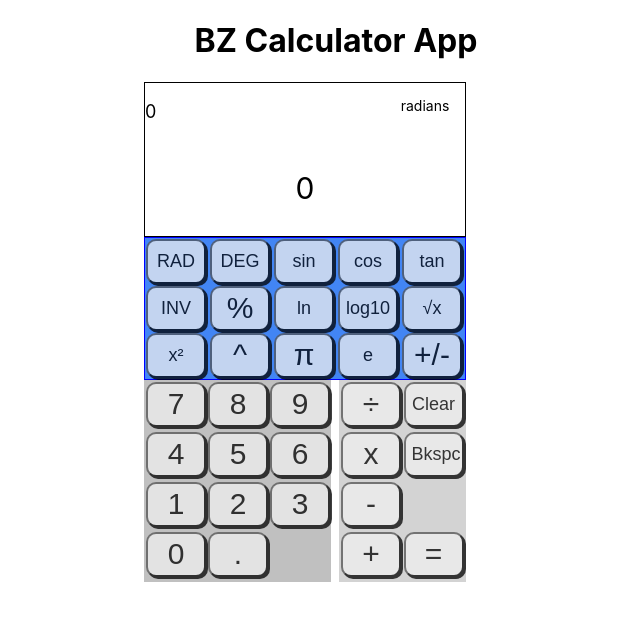
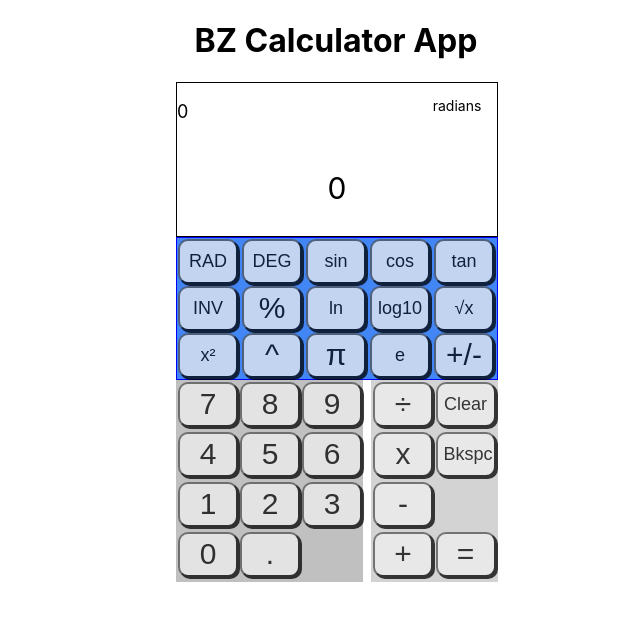
Before and after one commit to BennyZ3/bz-calculator, a React (Create React App) app: page / in a window 1280 px wide. Shown: the top 620 px of the page, without its empty margins (304-944 px from the left). Built offline with nearby package versions, Linux system fonts and the light colour scheme.

Commit message:
adjusted margins

```diff
--- a/src/App.css
+++ b/src/App.css
@@ -2,7 +2,7 @@
   text-align: center;
 }
 .container {
-  margin-left: 35%;
+  margin-left: 37.5%;
   display: grid;
   grid-template-columns: 3fr 2fr;
   width: 325px;
@@ -27,7 +27,7 @@
   display: grid;
   grid-template-columns: repeat(5, 1fr);
   width: 320px;
-  margin-left: 35%;
+  margin-left: 37.5%;
   background-color: #4285f4;
   border: 1px solid blue;
 }
@@ -51,7 +51,7 @@ p {
 .display {
   width: 320px;
   border: 1px solid black;
-  margin-left: 35%;
+  margin-left: 37.5%;
   display: grid;
   grid-template-columns: 3fr 1fr;
 }
```
